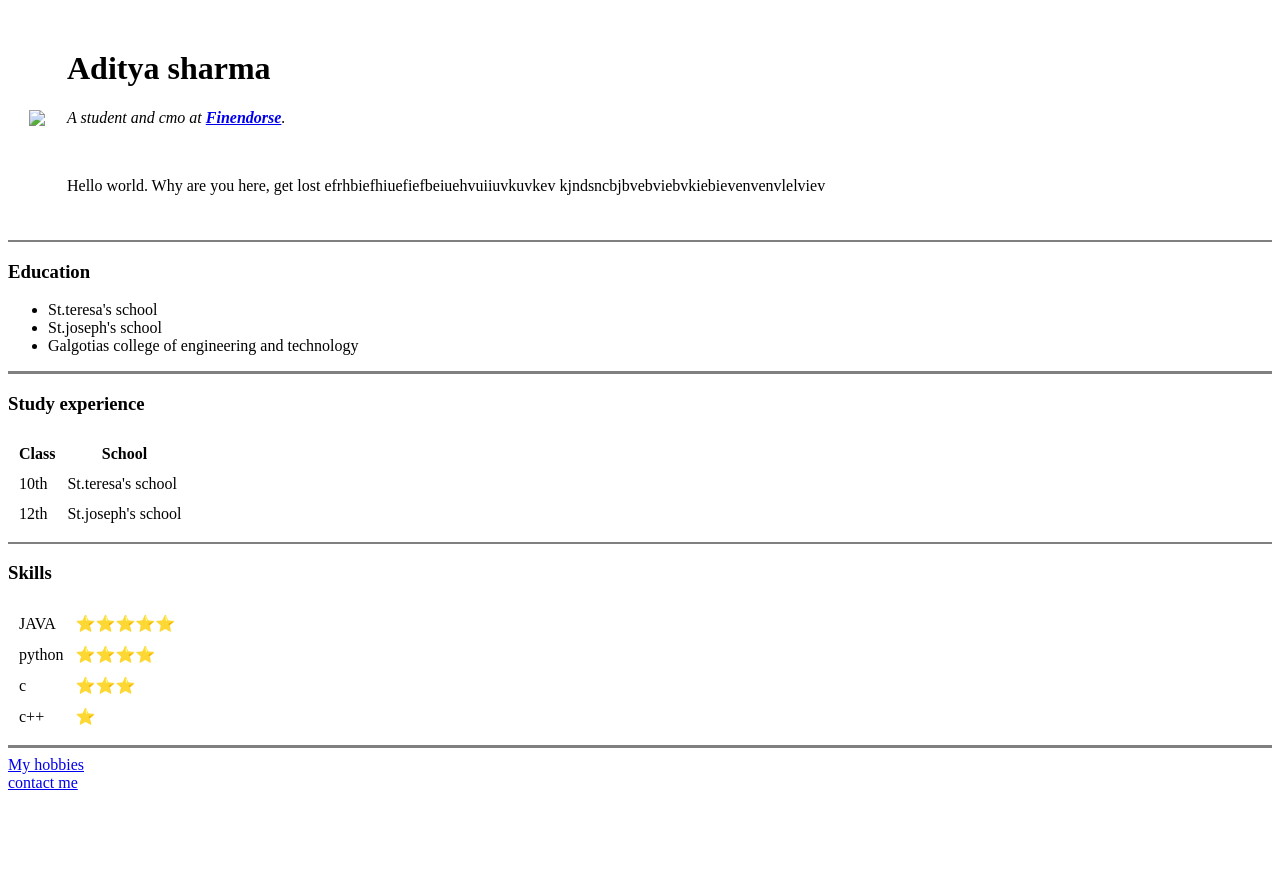
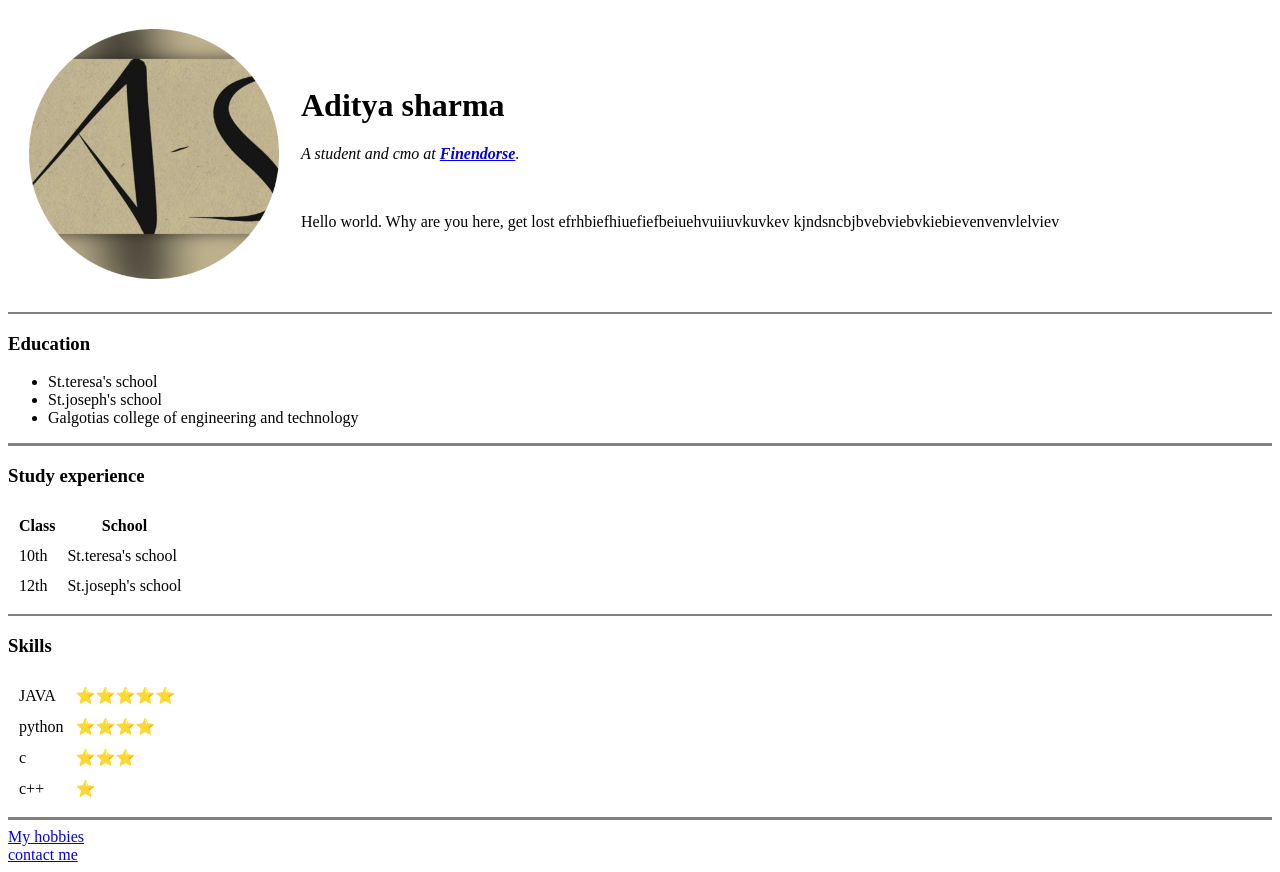
Before and after one commit to AS-45402603/cv, a plain HTML site: page index.html in a window 1280 px wide. Before the commit the page ends 800 px from the top, so only its background shows below. Drawn offline with Linux system fonts and the light colour scheme.

Commit message:
fixed image issue

```diff
--- a/index.html
+++ b/index.html
@@ -9,7 +9,7 @@
 <body>
     <table cellspacing="20">
         <tr>
-            <td><img src="images/profile pic-modified.png"></td>
+            <td><img src="profile pic-modified.png"></td>
             <td><h1>Aditya sharma</h1>
                 <p><em>A student and cmo at <strong><a href="https://finendorse.com/">Finendorse</a></strong>.</em></p>
                 <br>
```
